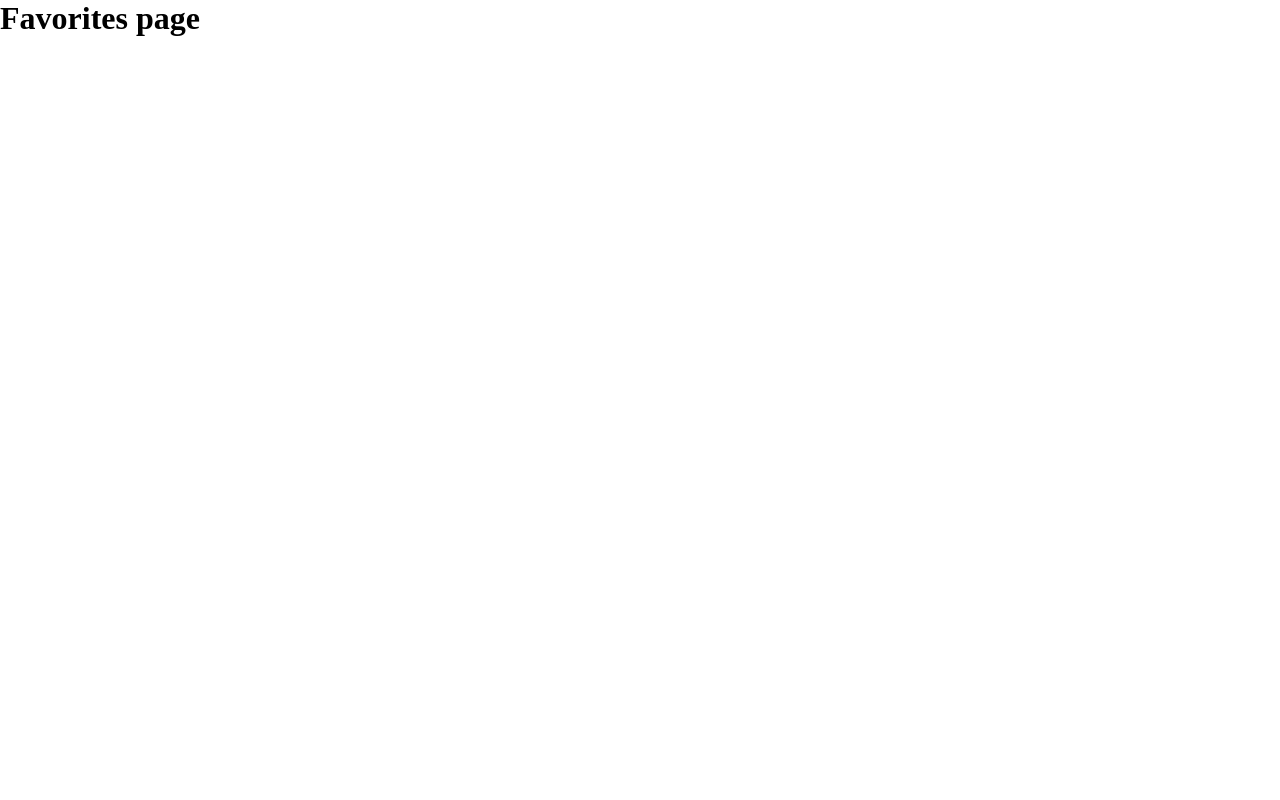
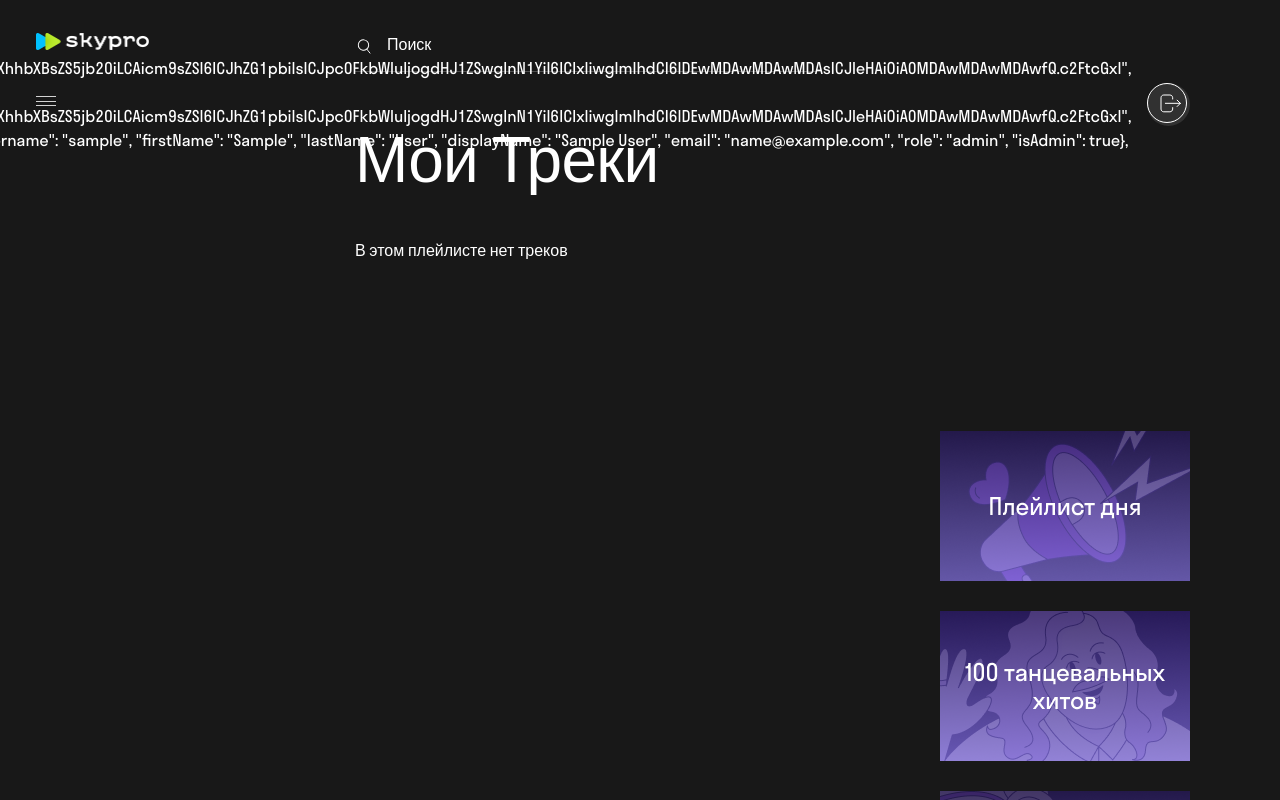
Before and after one commit to Karnaukhoff/skypro-music, a React (Create React App) app in the folder skypro-music/: page /Favorites in a window 1280 px wide. Built offline with nearby package versions, Linux system fonts and the light colour scheme; no server answers; sample sign-in values are in the browser's storage.

Commit message:
остальные страницы

```diff
--- a/skypro-music/src/pages/Favorites.jsx
+++ b/skypro-music/src/pages/Favorites.jsx
@@ -1,7 +1,27 @@
+import * as S from "./styles/Main.styles";
+import React/*, { useEffect } */from "react";
+
+//import TreckList from "../components/TreckList/TreckList";
+import GlobalStyle from "./styles/Main.styles";
+/*import { useContext } from "react";
+import Context from "../context";
+import { useSelector } from "react-redux";
+import { useDispatch } from "react-redux";
+import { tracksRedux } from "../store/slices/trackSlice";*/
+
 export const Favorites = () => {
-    return (
-      <div>
-        <h1>Favorites page</h1>
-      </div>
-    );
-  }
+  //const { loading, tracks, tracksError } = useContext(Context);
+  //const songs = useSelector((state) => state.playlist.tracks);
+  //const dispatch = useDispatch();
+  /*useEffect(() => {
+    if (tracks.length) dispatch(tracksRedux(tracks));
+  }, [dispatch, tracks]);*/
+
+  return (
+    <>
+        <GlobalStyle />
+        <S.centoblockTittle>Мои Треки</S.centoblockTittle>
+        <p>В этом плейлисте нет треков</p>
+  </>
+  );
+};
--- a/skypro-music/src/pages/Main.jsx
+++ b/skypro-music/src/pages/Main.jsx
@@ -1,12 +1,8 @@
 import * as S from "./styles/Main.styles";
 import React, { useEffect } from "react";
 
-import NavMenu from "../components/NavMenu/NavMenu";
-import Search from "../components/Search/Search";
-import Filter from "../components/Filter/Filter";
+import Filter from "../components/Filter/Filter"
 import TreckList from "../components/TreckList/TreckList";
-import Bar from "../components/Bar/Bar";
-import Sidebar from "../components/Sidebar/Sidebar";
 import GlobalStyle from "./styles/Main.styles";
 import { useContext } from "react";
 import Context from "../context";
@@ -15,8 +11,7 @@ import { useDispatch } from "react-redux";
 import { tracksRedux } from "../store/slices/trackSlice";
 
 export const Main = () => {
-  const { user, setUser, loading, tracks, tracksError } = useContext(Context);
-  const currentTrack = useSelector((state) => state.playlist.currentTrack);
+  const { loading, tracks, tracksError } = useContext(Context);
   const songs = useSelector((state) => state.playlist.tracks);
   const dispatch = useDispatch();
   useEffect(() => {
@@ -24,13 +19,8 @@ export const Main = () => {
   }, [dispatch, tracks]);
 
   return (
-    <S.wrapper>
+    <>
         <GlobalStyle />
-      <S.container>
-        <S.main>
-          <NavMenu user={user} setUser={setUser} />
-          <S.centroblock>
-            <Search />
         <S.centoblockTittle>Треки</S.centoblockTittle>
         <Filter />
         {tracksError ? (
@@ -38,14 +28,6 @@ export const Main = () => {
         ) : (
           <TreckList tracks={songs} loading={loading} />
         )}
-          </S.centroblock>
-          <Sidebar loading={loading} />
-        </S.main>
-        {currentTrack ? (
-          <Bar loading={loading} currentTrack={currentTrack} />
-        ) : null}
-        <S.footer></S.footer>
-      </S.container>
-    </S.wrapper>
+  </>
   );
 };
--- /dev/null
+++ b/skypro-music/src/pages/layuot.jsx
@@ -0,0 +1,45 @@
+import * as S from "./styles/Main.styles";
+import React, { useEffect } from "react";
+
+import NavMenu from "../components/NavMenu/NavMenu";
+import Search from "../components/Search/Search";
+import Bar from "../components/Bar/Bar";
+import Sidebar from "../components/Sidebar/Sidebar";
+import GlobalStyle from "./styles/Main.styles";
+import { useContext } from "react";
+import Context from "../context";
+import { useSelector } from "react-redux";
+import { useDispatch } from "react-redux";
+import { tracksRedux } from "../store/slices/trackSlice";
+import { Outlet } from "react-router-dom";
+
+export const Layout = () => {
+  const { user, setUser, loading, tracks } = useContext(Context);
+  const currentTrack = useSelector((state) => state.playlist.currentTrack);
+  const dispatch = useDispatch();
+  useEffect(() => {
+    if (tracks.length) dispatch(tracksRedux(tracks));
+  }, [dispatch, tracks]);
+
+  return (
+    <S.wrapper>
+      <GlobalStyle />
+      <S.container>
+        <S.main>
+          <NavMenu user={user} setUser={setUser} />
+          <S.centroblock>
+            <Search />
+
+            <Outlet />
+
+          </S.centroblock>
+          <Sidebar loading={loading} />
+        </S.main>
+        {currentTrack ? (
+          <Bar loading={loading} currentTrack={currentTrack} />
+        ) : null}
+        <S.footer></S.footer>
+      </S.container>
+    </S.wrapper>
+  );
+};
--- a/skypro-music/src/routers.jsx
+++ b/skypro-music/src/routers.jsx
@@ -8,6 +8,7 @@ import React from "react";
 import AuthPage from "./pages/LogIn";
 import { useContext } from "react";
 import Context from "./context";
+import { Layout } from "./pages/layuot";
 
 export const AppRoutes = () => {
   const { user, setUser } = useContext(Context);
@@ -15,9 +16,11 @@ export const AppRoutes = () => {
   return (
     <Routes>
       <Route element={<ProtectedRoute isAllowed={Boolean(user)} />}>
-        <Route path="/" element={<Main />} />
-        <Route path="/Favorites" element={<Favorites />} />
-        <Route path="/categorySongs/:id" element={<CategorySongs />} />
+        <Route path="/" element={<Layout />} >
+          <Route index element={<Main />} />
+          <Route path="Favorites" element={<Favorites />} />
+          <Route path="categorySongs/:id" element={<CategorySongs />} />
+        </Route>
       </Route>
       <Route path="/login" element={<AuthPage setUser={setUser} />}></Route>
       <Route path="*" element={<NotFound />} />
```
Lines whose indentation alone changed are shown as unchanged.
